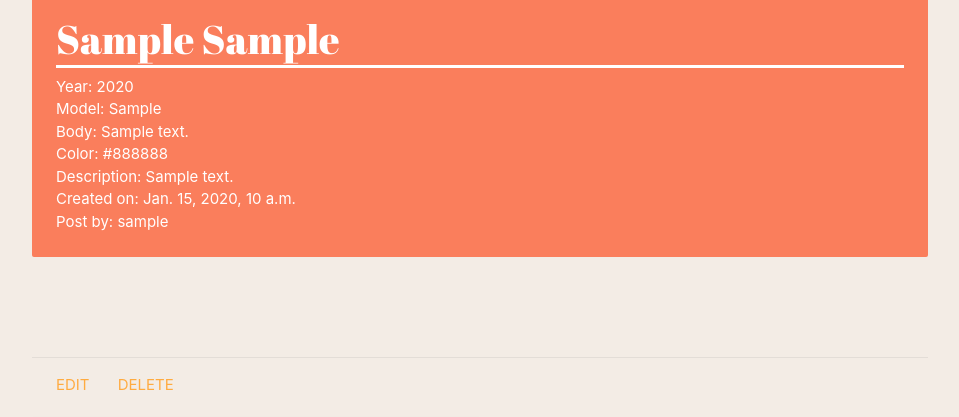
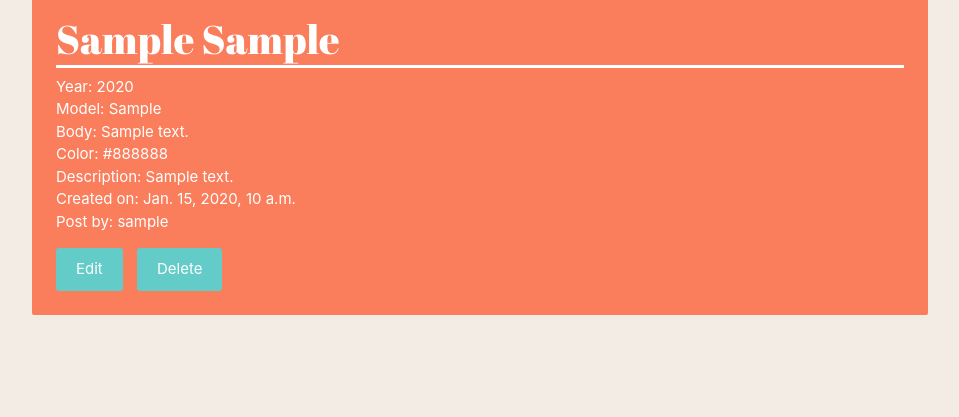
Before and after one commit to jcoles1155/carsio2, a Django app: page /cars/1/ in a window 1280 px wide. Shown: the part 73-490 px from the top of the page, without its empty margins (160-1119 px from the left). Run offline with Django 3.2, Linux system fonts and the light colour scheme; a user stored in the database is signed in; tables that the repository leaves empty hold one stand-in row (values such as "Sample post").

Commit message:
changed the position of the edit and delete buttons

```diff
--- a/main_app/static/css/style.css
+++ b/main_app/static/css/style.css
@@ -52,6 +52,21 @@ footer {
     margin-bottom: 100px;
 }
 
+.editDetail {
+    background-color: #ffae98 !important;
+}
+
+.editBtn {
+    display: inline-flex;
+    background-color: #63CCC8 !important;
+    color: white !important;
+    padding: 10px 20px 10px 20px;
+    border-radius: 3px !important;
+    align-self: flex-end !important;
+    width: fit-content;
+    margin: 15px 10px 0 0;
+}
+
 /* Work in Progress */
 .active {
     background-color: #FECB5F;
--- a/main_app/templates/cars/detail.html
+++ b/main_app/templates/cars/detail.html
@@ -10,12 +10,10 @@
     <p>Description: {{ car.description }}</p>
     <p>Created on: {{ car.created_at }}</p>
     <p>Post by: {{ car.user.username }}</p>
-  </div>
 
-  <div class="card-action">
     {% if user.id == car.user.id %}
-    <a href="{% url 'cars_update' car.id %}">Edit</a>
-    <a href="{% url 'cars_delete' car.id %}">Delete</a>
+    <a href="{% url 'cars_update' car.id %}" class="editBtn">Edit</a>
+    <a href="{% url 'cars_delete' car.id %}" class="editBtn">Delete</a>
     {% else %}
     <h2></h2>
     {% endif %}
```
